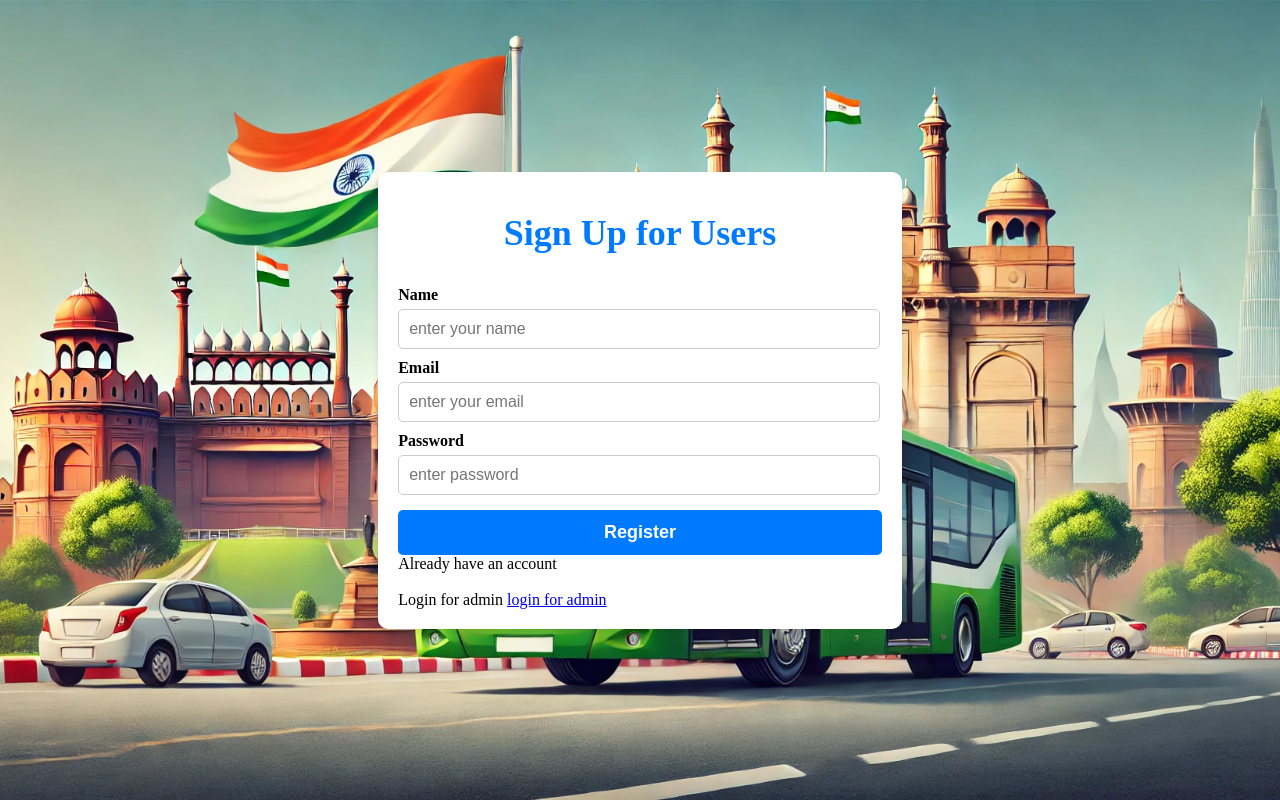
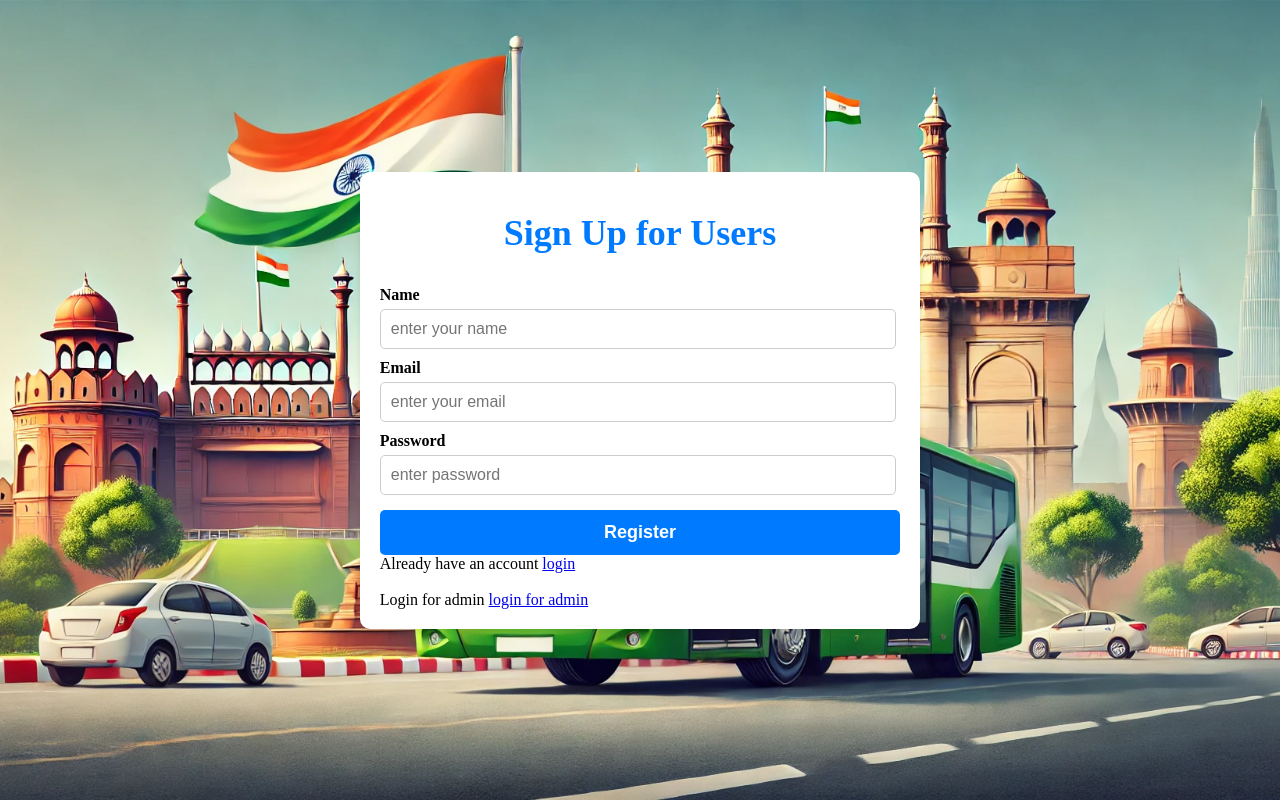
Before and after one commit to kprince612/dtc_bus_end_user, a React (Vite) app: page / in a window 1280 px wide. Built offline with nearby package versions, Linux system fonts and the light colour scheme.

Commit message:
Initial commit for DTC Bus End User project1

```diff
--- a/src/Mycomponents/Signup.jsx
+++ b/src/Mycomponents/Signup.jsx
@@ -67,7 +67,7 @@
         <input type="password" name='password' placeholder='enter password' onChange={handleChange}/>
 
         <button type='submit'>Register</button>
-        <span>Already have an account <Link to="/login"></Link></span>
+        <span>Already have an account <Link to="/login">login</Link></span>
         <br />
         <br />
         <span>Login for admin <Link to="/adminlogin">login for admin</Link></span>
```
